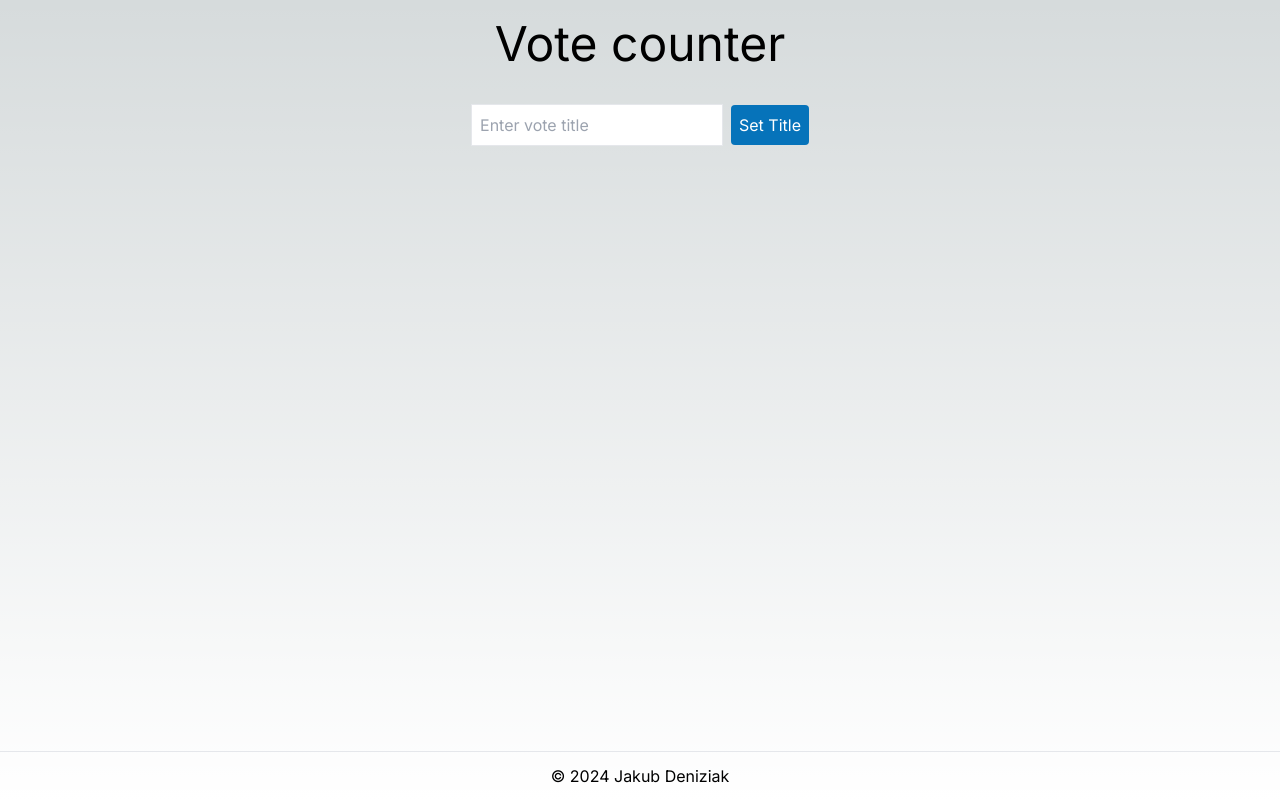
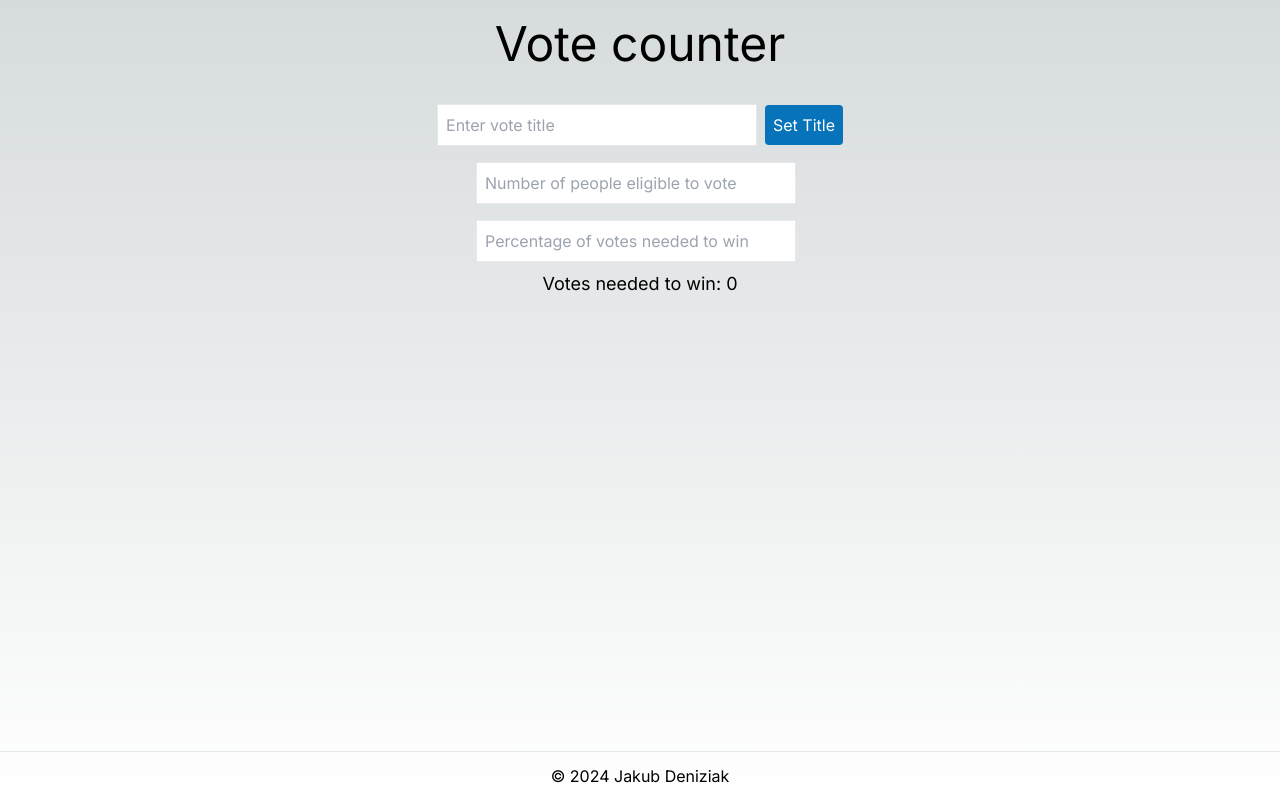
Before and after one commit to jakubdeniziak/vote-counter, a Next.js app: page / in a window 1280 px wide. Built offline with nearby package versions, Linux system fonts and the light colour scheme.

Commit message:
Add option to insert info about people and percentages

```diff
--- a/src/app/components/VoteSetup.jsx
+++ b/src/app/components/VoteSetup.jsx
@@ -1,7 +1,11 @@
-import { useState } from 'react';
+import { useState, useEffect } from 'react';
 
 const VoteSetup = ({ voteTitle, setVoteTitle }) => {
     const [inputValue, setInputValue] = useState(voteTitle);
+    const [numberOfPeople, setNumberOfPeople] = useState('');
+    const [percentageToWin, setPercentageToWin] = useState('');
+    const [votesNeeded, setVotesNeeded] = useState(0);
+
 
     const handleInputChange = (e) => {
         setInputValue(e.target.value);
@@ -9,17 +13,36 @@ const VoteSetup = ({ voteTitle, setVoteTitle }) => {
 
     const handleTitleChange = () => {
         setVoteTitle(inputValue);
-        setInputValue('');
     };
+
+    const handleNumberOfPeopleChange = (e) => {
+        setNumberOfPeople(e.target.value);
+    };
+
+    const handlePercentageChange = (e) => {
+        setPercentageToWin(e.target.value);
+    };
+
+
+    useEffect(() => {
+        if (numberOfPeople && percentageToWin) {
+            const calculatedVotes = Math.ceil((numberOfPeople * percentageToWin) / 100);
+            setVotesNeeded(calculatedVotes);
+        } else {
+            setVotesNeeded(0);
+        }
+    },[numberOfPeople, percentageToWin]);
+
 
     return (
         <section className="text-center mt-4">
+            <div className="mb-4">
                 <input
                     type="text"
                     value={inputValue}
                     onChange={handleInputChange}
                     placeholder="Enter vote title"
-                className="text-primary border p-2 mr-2"
+                    className="text-primary border p-2 mr-2 w-80"
                 />
                 <button
                     onClick={handleTitleChange}
@@ -27,6 +50,25 @@ const VoteSetup = ({ voteTitle, setVoteTitle }) => {
                 >
                     Set Title
                 </button>
+            </div>
+            <input
+                type="number"
+                value={numberOfPeople}
+                onChange={handleNumberOfPeopleChange}
+                placeholder="Number of people eligible to vote"
+                className="text-primary border p-2 mr-2 mb-4 w-80"
+            />
+            <br />
+            <input
+                    type="number"
+                    value={percentageToWin}
+                    onChange={handlePercentageChange}
+                    placeholder="Percentage of votes needed to win"
+                    className="text-primary border p-2 mr-2 w-80 mb-2"
+            />
+            <p className="text-lg">
+                Votes needed to win: {votesNeeded}
+            </p>
         </section>
     )
 }
```
Lines whose indentation alone changed are shown as unchanged.
